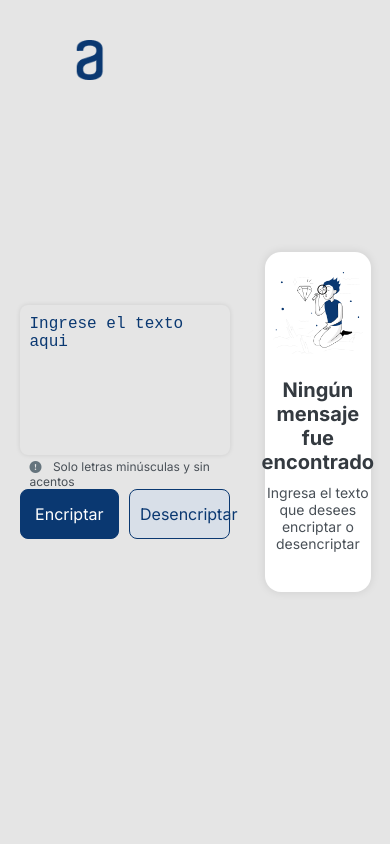
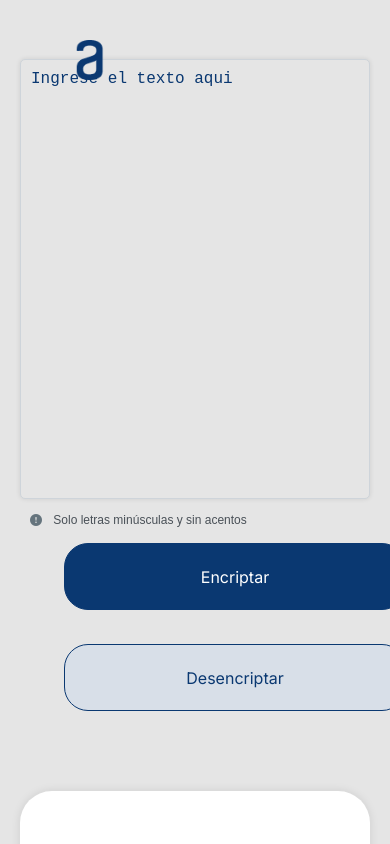
Before and after one commit to AndyAlexisJA11/encriptador-challenge, a plain HTML site: page index.html in a window 390 px wide. Both pictures are taken after a click on the button "Encriptar". Shown: the top 844 px of the page. Drawn offline with nearby package versions, Linux system fonts and the light colour scheme.

Commit message:
Se agrego la responsividad y la logica del encriptador

```diff
--- a/app.js
+++ b/app.js
@@ -1,6 +1,18 @@
+// Función para validar el texto
+function validarTexto(texto) {
+    const regex = /^[a-z\s]+$/;
+    return regex.test(texto);
+}
+
 // Función para encriptar el texto
 function encriptarTexto() {
     let texto = document.getElementById("valorUsuario").value;
+
+    if (!validarTexto(texto)) {
+        alert("El texto solo debe contener letras minúsculas y sin acentos.");
+        return;
+    }
+
     let textoEncriptado = texto
         .replace(/e/g, "enter")
         .replace(/i/g, "imes")
@@ -13,6 +25,12 @@ function encriptarTexto() {
 // Función para desencriptar el texto
 function desencriptarTexto() {
     let texto = document.getElementById("valorUsuario").value;
+
+    if (!validarTexto(texto)) {
+        alert("El texto solo debe contener letras minúsculas y sin acentos.");
+        return;
+    }
+
     let textoDesencriptado = texto
         .replace(/enter/g, "e")
         .replace(/imes/g, "i")
@@ -51,7 +69,7 @@ function copiarTexto() {
                 document.querySelector(".con-texto").appendChild(mensaje);
             }
 
-            mensaje.innerText = "Texto copiado al portapapeles!";
+            mensaje.innerText = "Texto copiado!";
             mensaje.style.display = 'block';
 
             // Ocultar el mensaje después de 3 segundos
--- a/index.html
+++ b/index.html
@@ -39,8 +39,21 @@
             </div>
             </div>
         </section>
-
     </main>
+    <footer class="footer">
+        <p>Dev: Andy Jiménez</p>
+        <div>
+            <a href="https://github.com/AndyAlexisJA11">
+                <img src="assets/github.png" alt="logo de github">
+            </a>
+            <a href="https://www.instagram.com/andyjimenez11?igsh=MTY0ZGhkeXR4endrMg%3D%3D&utm_source=qr">
+                <img src="assets/instagram.png" alt="logo de instagram">
+            </a>
+            <a href="https://www.linkedin.com/in/andy-jim%C3%A9nez-arana-1a3925269?utm_source=share&utm_campaign=share_via&utm_content=profile&utm_medium=ios_app">
+                <img src="assets/linkedin.png" alt="logo de linkedin">
+            </a>
+        </div>
+    </footer>
     <script src="app.js"></script>
 </body>
 </html>
--- a/styles/style.css
+++ b/styles/style.css
@@ -1,9 +1,9 @@
-
 @import url('https://fonts.googleapis.com/css2?family=Inter:wght@100..900&display=swap');
 
 :root {
     --color-primario: #e5e5e5;
     --color-secundario: #0A3871;
+    --color-terciario: #ffffff;
 }
 
 * {
@@ -18,6 +18,7 @@ body {
     height: 100vh;
     font-family: "Inter", sans-serif;
     display: flex;
+    flex-direction: column;
     justify-content: center;
     align-items: center;
 }
@@ -25,14 +26,13 @@ body {
 header {
     width: 100%;
     display: flex;
-    justify-content: flex-start; /* Alinea los contenidos a la izquierda */
+    justify-content: flex-start;
     align-items: center;
     padding: 20px;
-    position: absolute; /* Asegura que el header esté en la parte superior */
+    position: absolute;
     top: 0;
     left: 0;
 }
-
 
 .logo {
     width: 100px;
@@ -46,6 +46,7 @@ header {
     margin: 0 2%;
     justify-content: space-between;
     width: 90%;
+    flex: 1; /* Hace que el contenido principal tome el espacio disponible */
 }
 
 .contenedor_uno {
@@ -66,7 +67,7 @@ header {
     resize: none;
     outline: none;
     padding: 10px;
-    box-shadow: 0 0 5px rgba(0,0,0,0.1);
+    box-shadow: 0 0 5px rgba(0, 0, 0, 0.1);
     border-radius: 8px;
 }
 
@@ -92,17 +93,16 @@ header {
 .contenedor_uno_botones {
     display: flex;
     justify-content: space-between;
-    gap: 10px;
+    margin-top: 25px;
 }
 
 .boton_uno,
 .boton_dos {
     border: solid 1px var(--color-secundario);
     font-size: 16px;
-    width: 48%;
-    height: 50px;
-    padding: 10px;
-    border-radius: 8px;
+    width: 332px;
+    height: 67px;
+    border-radius: 24px;
     font-family: "Inter", sans-serif;
     cursor: pointer;
 }
@@ -123,8 +123,8 @@ header {
     padding: 20px;
     border-radius: 16px;
     text-align: center;
-    box-shadow: 0 0 10px rgba(0,0,0,0.1);
-    min-height: 300px; /* Altura mínima para evitar que el contenedor sea demasiado pequeño */
+    box-shadow: 0 0 10px rgba(0, 0, 0, 0.1);
+    min-height: 300px;
     display: flex;
     flex-direction: column;
     justify-content: center;
@@ -134,9 +134,8 @@ header {
 #texto-encriptado {
     margin-bottom: 20px;
     font-size: 16px;
-    word-wrap: break-word; /* Asegura que el texto no desborde */
+    word-wrap: break-word;
 }
-
 
 .muñeco {
     width: 80%;
@@ -179,16 +178,145 @@ header {
 
 .mensaje-elegante {
     padding: 10px;
-    background-color: #4CAF50; /* Color verde para éxito */
+    background-color: #4CAF50;
     color: white;
     border-radius: 5px;
     margin-top: 10px;
     text-align: center;
-    display: none; /* Oculto por defecto */
-    animation: fadeInOut 3s ease-in-out; /* Añade una animación */
+    display: none;
+    animation: fadeInOut 3s ease-in-out;
 }
 
 @keyframes fadeInOut {
     0%, 100% { opacity: 0; }
     10%, 90% { opacity: 1; }
 }
+
+.footer {
+    background-color: var(--color-secundario);
+    padding: 4px;
+    color: white;
+    text-align: center;
+    font-family: "Inter", sans-serif;
+    position: relative;
+    bottom: 0;
+    margin-top: auto;
+    width: 100%;
+}
+
+/*para tablet*/
+@media (max-width: 1023px) {
+    .principal {
+        flex-direction: column;
+        gap: 64px;
+    }
+
+    .contenedor_uno {
+        width: 688px;
+        margin: 400px 40px 0px 40px;
+        padding: 0;
+    }
+
+    .contenedor_dos {
+        width: 688px;
+        height: 133px;
+        margin: 4px 40px 40px 40px;
+        border-radius: 32px;
+        text-align: justify;
+        padding: 0;
+        text-align: center;
+    }
+
+    .input_texto {
+        height: 500px;
+    }
+
+    .muñeco {
+        display: none;
+    }
+
+    .contenedor_uno_botones {
+        width: 688px;
+        margin: 16px 40px 2px 40px;
+    }
+
+    .copiar {
+        width: 624px;
+        height: 67px;
+        border-radius: 24px;
+        margin: 32px;
+    }
+}
+
+/* Media queries for mobile responsiveness */
+@media (max-width: 768px) {
+    body {
+        margin: 0;
+        padding: 0;
+        font-family: Arial, sans-serif;
+    }
+
+    .principal {
+        display: flex;
+        flex-direction: column;
+        align-items: center;
+        width: 100%;
+        padding: 20px;
+        box-sizing: border-box; /* Asegura que el padding no exceda el ancho de la pantalla */
+    }
+
+    .contenedor_uno, .contenedor_dos {
+        width: 100%;
+        text-align: center;
+    }
+
+    .contenedor_uno_botones {
+        display: flex;
+        flex-direction: column; /* Coloca los botones en una columna */
+        gap: 10px; /* Espacio entre los botones */
+        width: 100%;
+        align-items: center;
+    }
+
+    .boton_uno, .boton_dos {
+        font-size: 16px;
+        font-family: "Inter", sans-serif;
+        width: 342px;
+        height: 67px;
+        border: solid 1px var(--color-secundario);
+        border-radius: 24px;
+        margin-bottom: 24px;
+    }
+
+    .boton_uno {
+        color: white;
+        background-color: var(--color-secundario);
+    }
+
+    .boton_dos {
+        color: var(--color-secundario);
+        background-color: #d8dfe8;
+        margin-bottom: 10px;
+    }
+
+    .input_texto {
+        width: 100%;
+        font-size: 16px;
+        height: 440px; /* Incrementa la altura del área de texto */
+        margin: 10px 0; /* Espacio vertical */
+        padding: 10px; /* Espacio interior */
+        box-sizing: border-box;
+        border: 1px solid #ced4da;
+        border-radius: 5px;
+    }
+
+    .contenedor_dos_texto_uno {
+        font-size: 18px;
+        margin: 20px 0 10px; /* Margen superior e inferior */
+    }
+
+    .contenedor_dos_texto_dos {
+        font-size: 14px;
+        color: #6c757d;
+    }
+}
```
Also changed, not shown: assets/github.png (added), assets/instagram.png (added), assets/linkedin.png (added).
